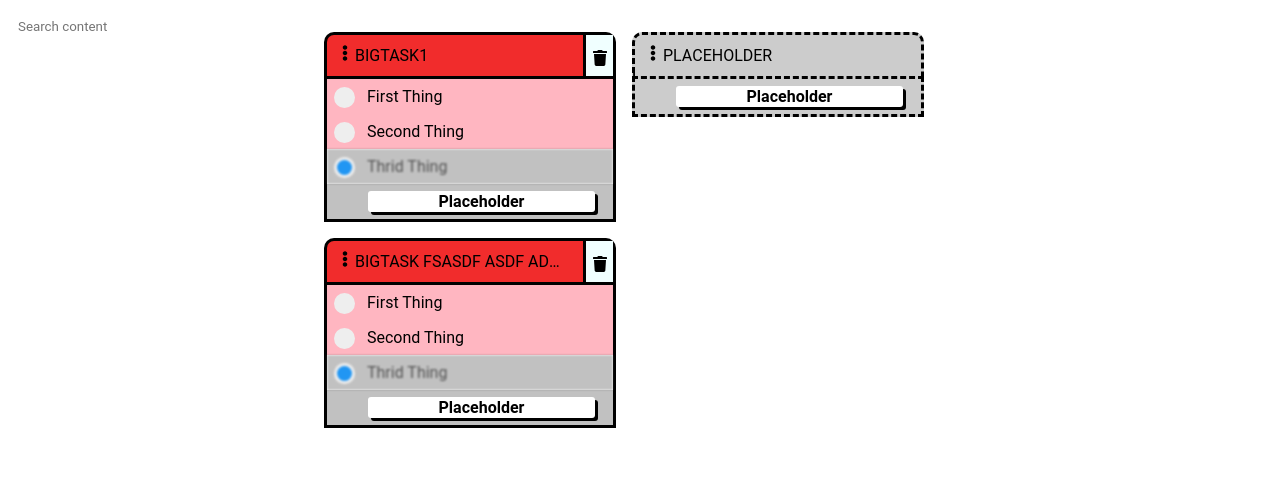
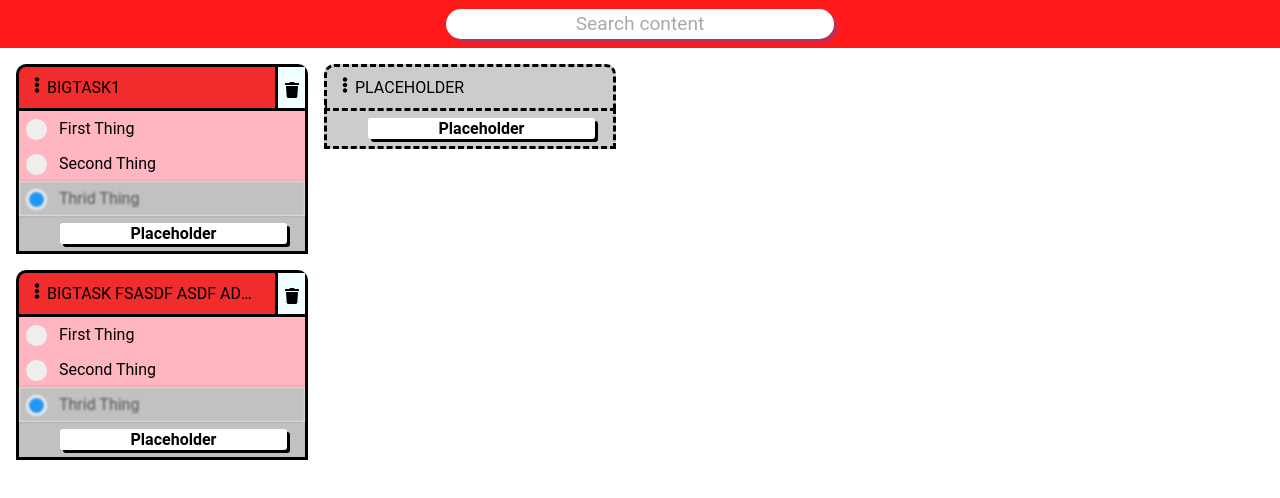
Before and after one commit to PabloHNieto/react_todos, a React (Create React App) app: page / in a window 1280 px wide. Shown: the top 498 px of the page. Built offline with nearby package versions, Linux system fonts and the light colour scheme.

Commit message:
Styling search box

```diff
--- /dev/null
+++ b/src/components/Navbar.css
@@ -0,0 +1,33 @@
+.navbar{
+  width: 100%;
+  height: 3em;
+  margin: 0;
+  background-color: rgba(255, 0, 0, 0.9);
+  display: flex;
+  align-items: center;
+  justify-content: space-around;
+  position: fixed;
+  z-index: 10;
+}
+
+.search-content{
+  background-color: white;
+  height: 1.5em;
+  width: 30%;
+  text-align: center;
+  border-radius: 15px;
+  font-size: 1.2em;
+  color:black;
+  font-weight: bold;
+  box-shadow: 0.2rem 0.2rem 0.2rem #b13564;
+}
+
+.search-content::placeholder{
+  font-weight: bold;
+  color: darkgrey;
+  font-weight: lighter;
+}
+
+.search-content:focus{
+  box-shadow: 0.4rem 0.4rem 0.4rem #aa172b;
+}
--- a/src/components/Navbar.js
+++ b/src/components/Navbar.js
@@ -1,4 +1,5 @@
-import React, { Component } from 'react'
+import React, { Component } from 'react';
+import './Navbar.css';
 
 class Navbar extends Component {
   constructor(props){
@@ -20,7 +21,7 @@ class Navbar extends Component {
 
   render() {
     return (
-      <div>
+      <div className="navbar">
         <input className="search-content"
           onChange={this.handleChange}
           placeholder="Search content"
--- a/src/components/TaskList.js
+++ b/src/components/TaskList.js
@@ -103,10 +103,11 @@ class TaskList extends Component {
 
   render() {
     return (
-      <div className="container">
+      <div>
         <Navbar
           onChangeSearchParameters={this.updateShowingGroups}
         />
+        <div className="container">
           {this.state.loading && <div>Loading</div>}
           {!this.state.loading &&
           this.state.group
@@ -129,6 +130,8 @@ class TaskList extends Component {
             storeData={this.storeTmpData}
             group={this.state.tmpData}/>
         </div>
+
+      </div>
     );
   }
 }
--- a/src/index.css
+++ b/src/index.css
@@ -59,7 +59,9 @@ input:focus{
   column-count: 5;
   /* column-gap: 30px; */
   width: 95%;
-  margin: 1em;
+  /* margin: 1em; */
+  margin: 0 1em;
+  padding-top: 3em;
 }
 
 .group{
```
Lines whose indentation alone changed are shown as unchanged.
